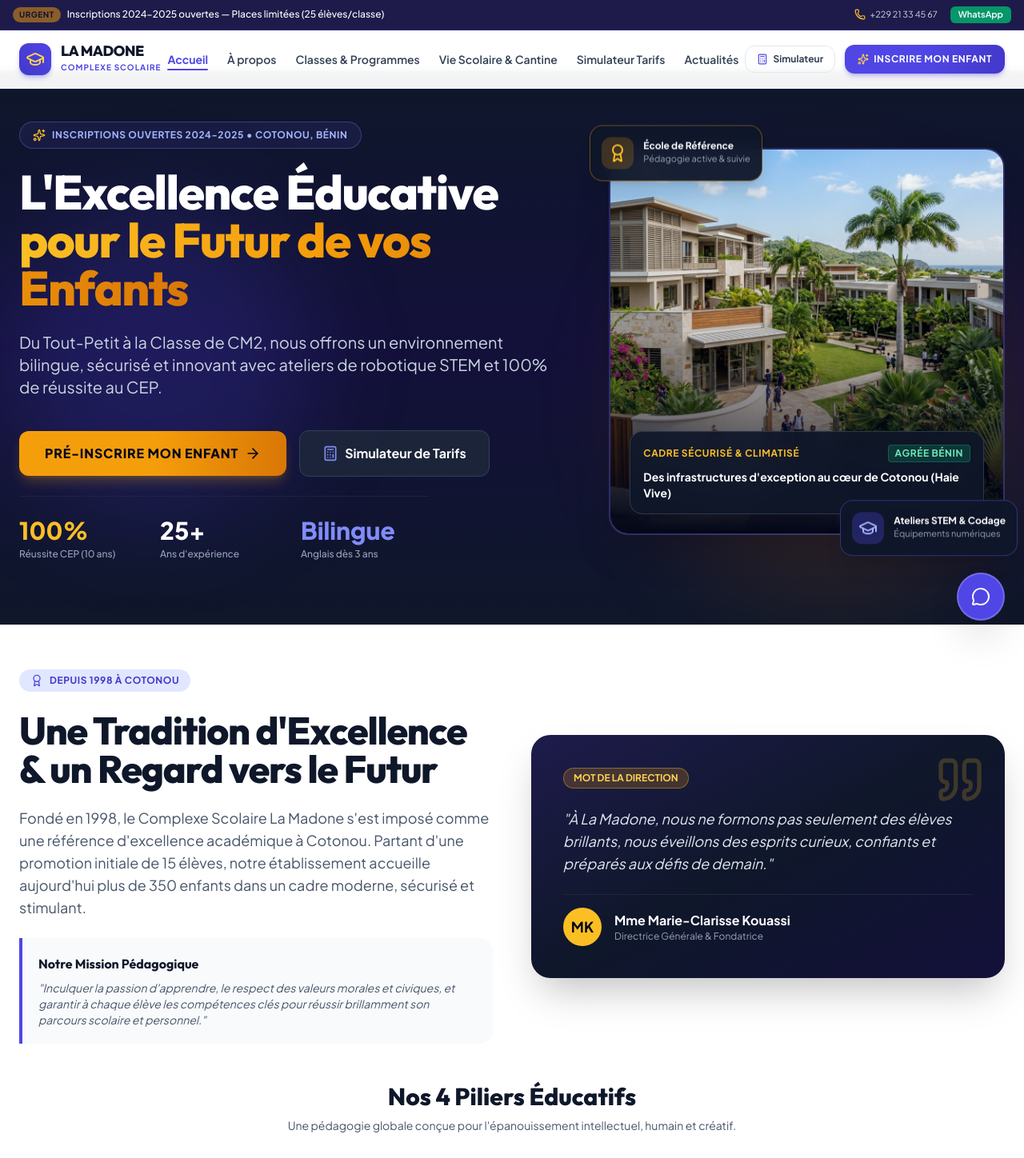
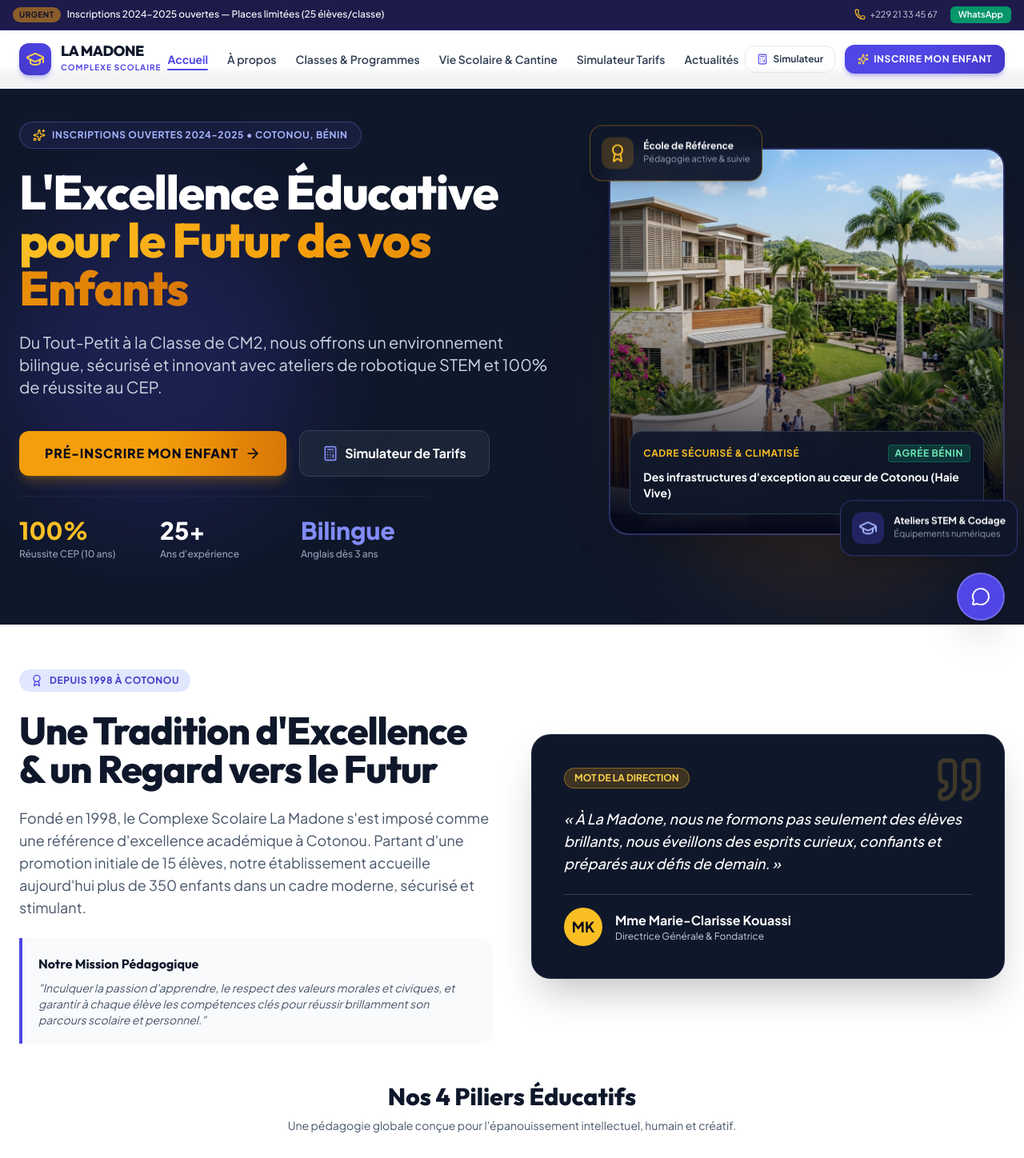
Before and after one commit to 7Bhil/Madone, a React (Vite) app: page / in a window 1280 px wide. Shown: the top 1448 px of the page at 80% size. Built offline with nearby package versions, Linux system fonts and the light colour scheme; a web font is replaced by a local one.

Commit message:
fix(contrast): fonds sombres solides garantis - citation directrice, hero et stats lisibles

```diff
--- a/src/components/sections/About.jsx
+++ b/src/components/sections/About.jsx
@@ -33,29 +33,28 @@
             </div>
           </motion.div>
 
-          {/* Director Quote Box */}
           <motion.div
             initial={{ opacity: 0, x: 30 }}
             whileInView={{ opacity: 1, x: 0 }}
             viewport={{ once: true }}
             transition={{ duration: 0.6 }}
-            className="lg:col-span-6 bg-gradient-to-br from-brand-900 via-slate-900 to-brand-950 text-white rounded-3xl p-8 sm:p-10 shadow-2xl relative"
+            className="lg:col-span-6 bg-slate-900 text-white rounded-3xl p-8 sm:p-10 shadow-2xl relative border border-slate-700/50"
           >
             <Quote className="w-16 h-16 text-gold-400/20 absolute top-6 right-6 pointer-events-none" />
             <div className="space-y-6 relative z-10">
               <div className="inline-block bg-gold-500/20 border border-gold-400/40 text-gold-300 px-3 py-1 rounded-full text-xs font-bold uppercase">
                 Mot de la Direction
               </div>
-              <p className="text-slate-200 text-base sm:text-lg italic leading-relaxed">
-                "{school.directorQuote}"
+              <p className="text-white text-base sm:text-lg italic leading-relaxed font-medium">
+                &laquo;&nbsp;{school.directorQuote}&nbsp;&raquo;
               </p>
-              <div className="flex items-center gap-4 pt-4 border-t border-slate-800">
-                <div className="w-12 h-12 rounded-full bg-gold-400 text-slate-950 font-bold flex items-center justify-center text-lg">
+              <div className="flex items-center gap-4 pt-4 border-t border-slate-700">
+                <div className="w-12 h-12 rounded-full bg-gold-400 text-slate-950 font-bold flex items-center justify-center text-lg shrink-0">
                   MK
                 </div>
                 <div>
                   <div className="font-bold text-white text-base">{school.director}</div>
-                  <div className="text-xs text-slate-400">{school.directorTitle}</div>
+                  <div className="text-xs text-slate-300">{school.directorTitle}</div>
                 </div>
               </div>
             </div>
@@ -94,7 +93,7 @@
         </div>
 
         {/* Key Statistics Cards */}
-        <div className="bg-gradient-to-r from-brand-900 via-indigo-900 to-brand-950 rounded-3xl p-8 sm:p-12 text-white shadow-2xl">
+        <div className="bg-slate-900 rounded-3xl p-8 sm:p-12 text-white shadow-2xl border border-slate-800">
           <div className="grid grid-cols-2 lg:grid-cols-4 gap-8 text-center divide-y lg:divide-y-0 lg:divide-x divide-brand-800">
             {about.stats.map((stat, idx) => (
               <div key={idx} className="pt-4 lg:pt-0 px-2">
--- a/src/components/sections/Hero.tsx
+++ b/src/components/sections/Hero.tsx
@@ -5,7 +5,7 @@
 
 export default function Hero() {
   return (
-    <section className="relative pt-12 pb-14 lg:pt-16 lg:pb-20 bg-gradient-to-b from-slate-900 via-brand-950 to-slate-900 text-white overflow-hidden">
+    <section className="relative pt-12 pb-14 lg:pt-16 lg:pb-20 bg-slate-900 text-white overflow-hidden">
       {/* Glow background elements */}
       <div className="absolute top-1/4 left-0 w-96 h-96 bg-brand-600/20 rounded-full blur-3xl pointer-events-none" />
       <div className="absolute bottom-10 right-0 w-[30rem] h-[30rem] bg-gold-600/15 rounded-full blur-3xl pointer-events-none" />
```
